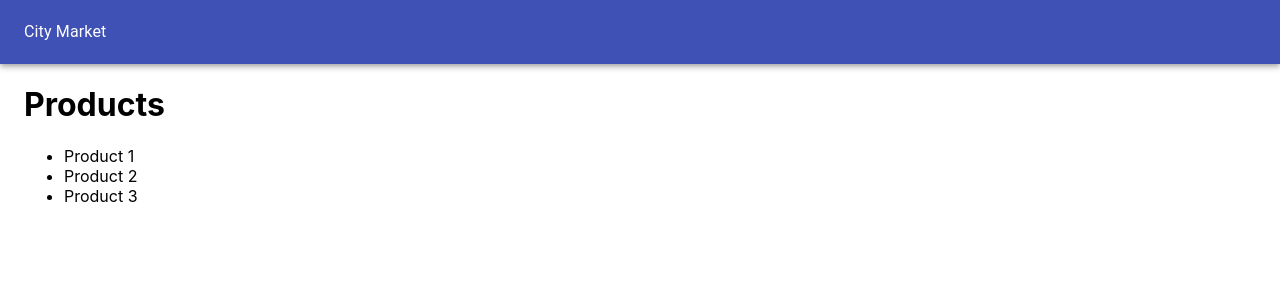
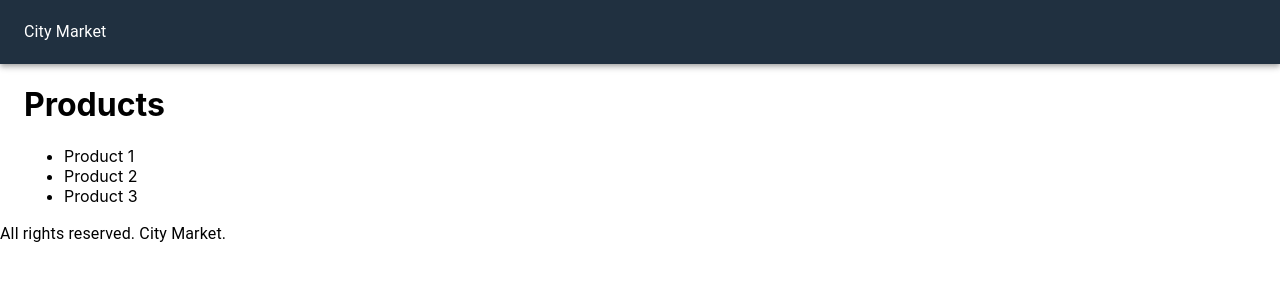
Before and after one commit to phantware/SH-Projects, a Next.js app in the folder front-end-path/city-market/: page / in a window 1280 px wide. Shown: the top 300 px of the page. Built offline with nearby package versions, Linux system fonts and the light colour scheme.

Commit message:
material-ui styles used

```diff
--- a/front-end-path/city-market/components/Layout.jsx
+++ b/front-end-path/city-market/components/Layout.jsx
@@ -1,19 +1,24 @@
 import { AppBar, Container, Toolbar, Typography } from '@material-ui/core'
 import Head from 'next/head'
 import React from 'react'
+import useStyles from '../utils/styles'
 
 const Layout = ({ children }) => {
+  const classes = useStyles()
   return (
     <div>
       <Head>
         <title>City Market</title>
       </Head>
-      <AppBar position='static'>
+      <AppBar position='static' className={classes.navbar}>
         <Toolbar>
           <Typography>City Market</Typography>
         </Toolbar>
       </AppBar>
       <Container>{children}</Container>
+      <footer>
+        <Typography>All rights reserved. City Market.</Typography>
+      </footer>
     </div>
   )
 }
--- /dev/null
+++ b/front-end-path/city-market/utils/styles.js
@@ -0,0 +1,13 @@
+import { makeStyles } from '@material-ui/core'
+
+const useStyles = makeStyles({
+  navbar: {
+    backgroundColor: '#203040',
+    '& a': {
+      color: '#ffffff',
+      marginLeft: 10,
+    },
+  },
+})
+
+export default useStyles
```
